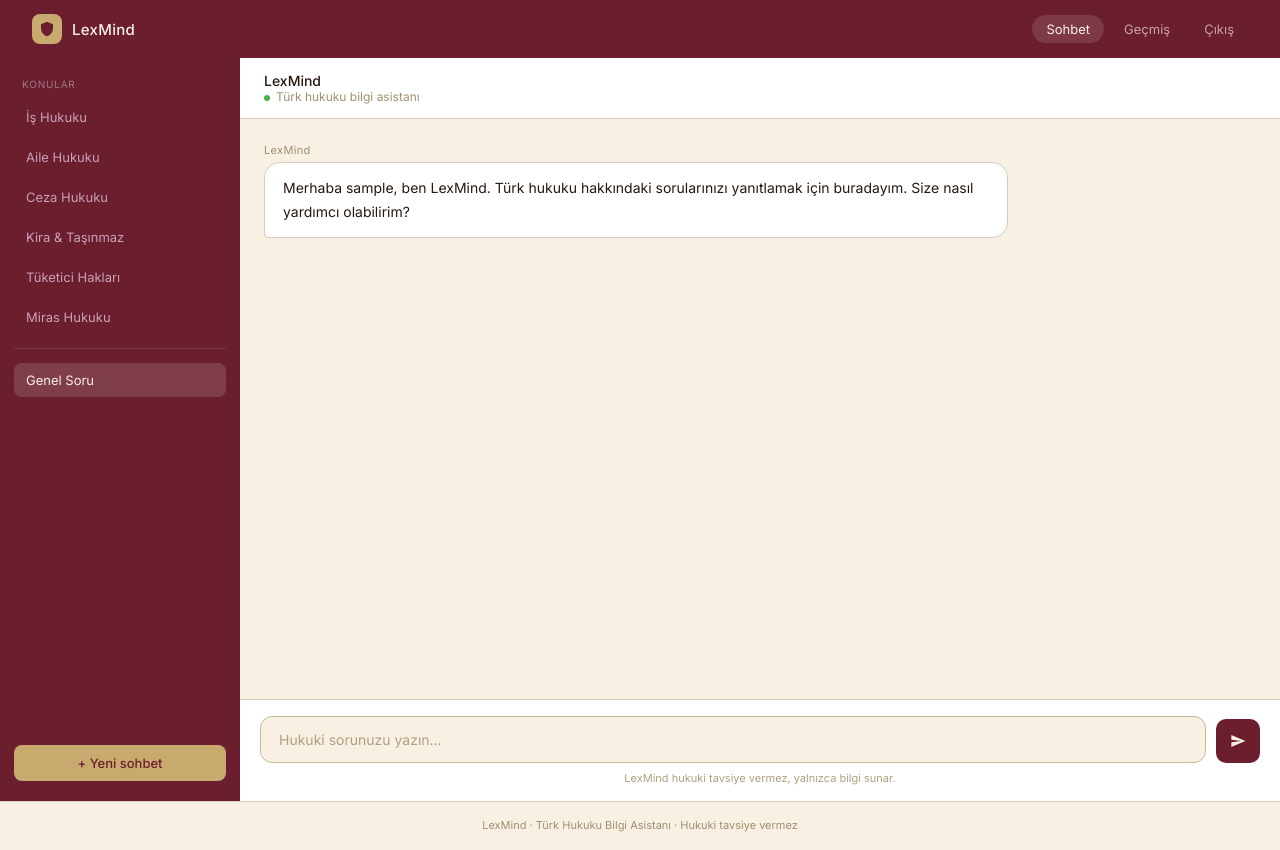
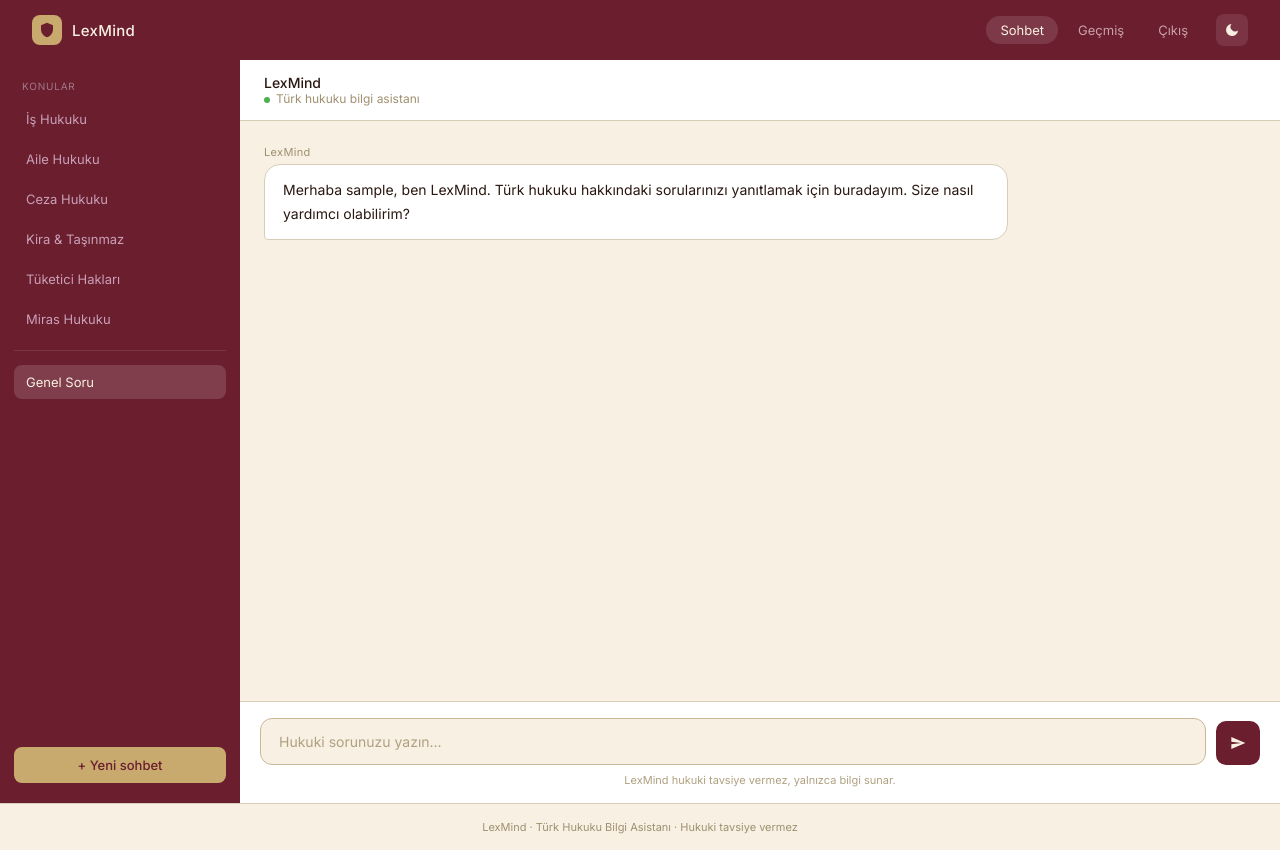
Before and after one commit to behramaras/lexmind-ai, a Flask app: page /chat in a window 1280 px wide. Run offline with Flask 3, Linux system fonts and the light colour scheme; the visitor is signed in with stand-in values (Sample User, id 1); data that the repository does not hold is empty.

Commit message:
feat: add dark mode support with CSS variables and theme toggle in base template

```diff
--- a/app/templates/base.html
+++ b/app/templates/base.html
@@ -1,36 +1,71 @@
 <!DOCTYPE html>
-<html lang="tr">
+<html lang="tr" data-theme="light">
 <head>
   <meta charset="UTF-8" />
   <meta name="viewport" content="width=device-width, initial-scale=1.0"/>
+  <title>LexMind</title>
   <link rel="icon" type="image/svg+xml" href="/static/favicon.svg">
-  <title>LexMind</title>
   <link rel="preconnect" href="https://fonts.googleapis.com">
   <link href="https://fonts.googleapis.com/css2?family=Inter:wght@400;500&display=swap" rel="stylesheet">
   <style>
+    :root {
+      --bg: #F7F0E3;
+      --bg-secondary: #fff;
+      --border: #d8cdb8;
+      --text: #2a1810;
+      --text-secondary: #906050;
+      --text-muted: #a09070;
+      --primary: #6B1E2E;
+      --primary-hover: #8B2E3E;
+      --gold: #C8A96E;
+      --input-bg: #F7F0E3;
+      --input-border: #c8b898;
+      --badge-bg: #f0e8d8;
+      --badge-color: #8B5E3C;
+      --nav-bg: #6B1E2E;
+      --nav-link: #c8a0a8;
+    }
+
+    [data-theme="dark"] {
+      --bg: #1a1008;
+      --bg-secondary: #2a1808;
+      --border: #3e2818;
+      --text: #e8d8c0;
+      --text-secondary: #a08060;
+      --text-muted: #806040;
+      --primary: #8B2E3E;
+      --primary-hover: #a03e4e;
+      --gold: #d8b97e;
+      --input-bg: #2a1808;
+      --input-border: #3e2818;
+      --badge-bg: #2a1808;
+      --badge-color: #c8a060;
+      --nav-bg: #0a0804;
+      --nav-link: #805040;
+    }
+
     *, *::before, *::after { box-sizing: border-box; margin: 0; padding: 0; }
-    body { font-family: 'Inter', sans-serif; background: #F7F0E3; color: #2a1810; min-height: 100vh; }
+    body { font-family: 'Inter', sans-serif; background: var(--bg); color: var(--text); min-height: 100vh; transition: background 0.2s, color 0.2s; }
     a { text-decoration: none; color: inherit; }
 
-    /* NAV */
-    nav { background: #6B1E2E; padding: 14px 32px; display: flex; align-items: center; justify-content: space-between; }
+    nav { background: var(--nav-bg); padding: 14px 32px; display: flex; align-items: center; justify-content: space-between; }
     .nav-logo { display: flex; align-items: center; gap: 10px; font-size: 15px; font-weight: 500; color: #F7F0E3; letter-spacing: 0.02em; }
-    .nav-logo-icon { width: 30px; height: 30px; border-radius: 8px; background: #C8A96E; display: flex; align-items: center; justify-content: center; }
-    .nav-logo-icon svg { width: 16px; height: 16px; fill: #6B1E2E; }
-    .nav-links { display: flex; gap: 6px; }
-    .nav-link { padding: 6px 14px; border-radius: 99px; font-size: 13px; color: #c8a0a8; transition: all 0.15s; }
+    .nav-logo-icon { width: 30px; height: 30px; border-radius: 8px; background: var(--gold); display: flex; align-items: center; justify-content: center; }
+    .nav-logo-icon svg { width: 16px; height: 16px; fill: var(--nav-bg); }
+    .nav-right { display: flex; align-items: center; gap: 6px; }
+    .nav-link { padding: 6px 14px; border-radius: 99px; font-size: 13px; color: var(--nav-link); transition: all 0.15s; }
     .nav-link:hover, .nav-link.active { background: rgba(255,255,255,0.12); color: #F7F0E3; }
 
-    /* FLASH MESSAGES */
+    .theme-btn { width: 32px; height: 32px; border-radius: 8px; background: rgba(255,255,255,0.1); border: none; cursor: pointer; display: flex; align-items: center; justify-content: center; margin-left: 8px; }
+    .theme-btn svg { width: 16px; height: 16px; fill: #F7F0E3; }
+
     .flash { padding: 12px 24px; font-size: 13px; text-align: center; }
     .flash.error { background: #f0d0d0; color: #8B1A1A; }
     .flash.success { background: #d0e8d0; color: #1A5C1A; }
 
-    /* FOOTER */
-    footer { text-align: center; padding: 16px; font-size: 11px; color: #a09070; border-top: 0.5px solid #d8cdb8; margin-top: auto; }
+    footer { text-align: center; padding: 16px; font-size: 11px; color: var(--text-muted); border-top: 0.5px solid var(--border); margin-top: auto; }
   </style>
 </head>
-<script src="https://cdnjs.cloudflare.com/ajax/libs/marked/9.1.6/marked.min.js"></script>
 <body>
   <nav>
     <a href="/" class="nav-logo">
@@ -39,7 +74,8 @@
       </div>
       LexMind
     </a>
-    <div class="nav-links">
+    <div class="nav-right">
+      <div class="nav-links" style="display:flex;gap:6px;">
         {% if current_user.is_authenticated %}
           <a href="/chat" class="nav-link {% if request.path == '/chat' %}active{% endif %}">Sohbet</a>
           <a href="/history" class="nav-link {% if request.path == '/history' %}active{% endif %}">Geçmiş</a>
@@ -48,6 +84,10 @@
           <a href="/login" class="nav-link {% if request.path == '/login' %}active{% endif %}">Giriş</a>
           <a href="/register" class="nav-link {% if request.path == '/register' %}active{% endif %}">Kayıt ol</a>
         {% endif %}
+      </div>
+      <button class="theme-btn" onclick="toggleTheme()" id="theme-btn">
+        <svg id="theme-icon" viewBox="0 0 24 24"><path d="M21 12.79A9 9 0 1 1 11.21 3 7 7 0 0 0 21 12.79z"/></svg>
+      </button>
     </div>
   </nav>
 
@@ -58,5 +98,24 @@
   {% block content %}{% endblock %}
 
   <footer>LexMind · Türk Hukuku Bilgi Asistanı · Hukuki tavsiye vermez</footer>
+
+  <script>
+    const sunIcon = `<svg viewBox="0 0 24 24" style="width:16px;height:16px;fill:#F7F0E3"><path d="M12 4a1 1 0 0 1 1 1v1a1 1 0 0 1-2 0V5a1 1 0 0 1 1-1zm0 13a1 1 0 0 1 1 1v1a1 1 0 0 1-2 0v-1a1 1 0 0 1 1-1zm9-5a1 1 0 0 1-1 1h-1a1 1 0 0 1 0-2h1a1 1 0 0 1 1 1zM4 12a1 1 0 0 1-1 1H2a1 1 0 0 1 0-2h1a1 1 0 0 1 1 1zm14.66-6.24a1 1 0 0 1 0 1.42l-.71.7a1 1 0 1 1-1.41-1.41l.7-.71a1 1 0 0 1 1.42 0zM6.34 17.66a1 1 0 0 1 0 1.41l-.71.71a1 1 0 1 1-1.41-1.42l.71-.7a1 1 0 0 1 1.41 0zm12.32 1.41a1 1 0 0 1-1.41 0l-.71-.71a1 1 0 0 1 1.42-1.41l.7.71a1 1 0 0 1 0 1.41zM6.34 6.34a1 1 0 0 1-1.41 0l-.71-.7A1 1 0 0 1 5.63 4.22l.71.71a1 1 0 0 1 0 1.41zM12 7a5 5 0 1 0 0 10A5 5 0 0 0 12 7z"/></svg>`;
+    const moonIcon = `<svg viewBox="0 0 24 24" style="width:16px;height:16px;fill:#F7F0E3"><path d="M21 12.79A9 9 0 1 1 11.21 3 7 7 0 0 0 21 12.79z"/></svg>`;
+
+    function applyTheme(theme) {
+      document.documentElement.setAttribute('data-theme', theme);
+      document.getElementById('theme-btn').innerHTML = theme === 'dark' ? sunIcon : moonIcon;
+      localStorage.setItem('theme', theme);
+    }
+
+    function toggleTheme() {
+      const current = document.documentElement.getAttribute('data-theme');
+      applyTheme(current === 'dark' ? 'light' : 'dark');
+    }
+
+    const saved = localStorage.getItem('theme') || 'light';
+    applyTheme(saved);
+  </script>
 </body>
 </html>
```
Lines whose indentation alone changed are shown as unchanged.
